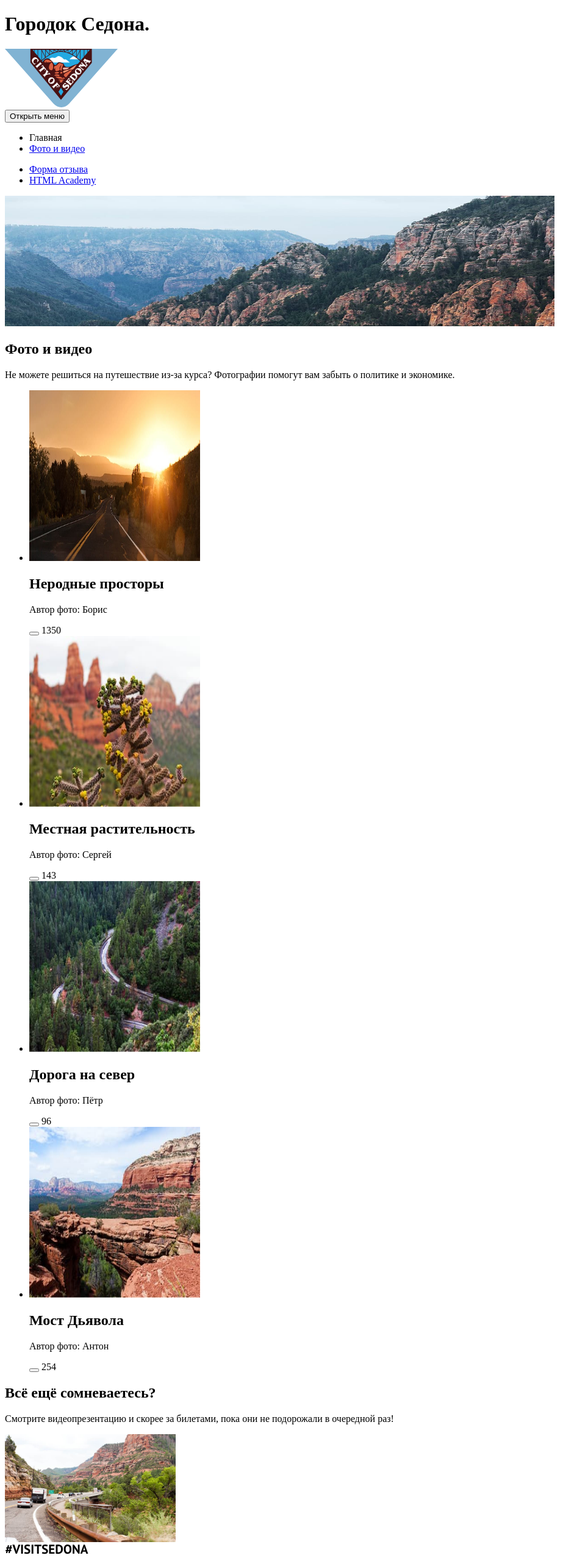
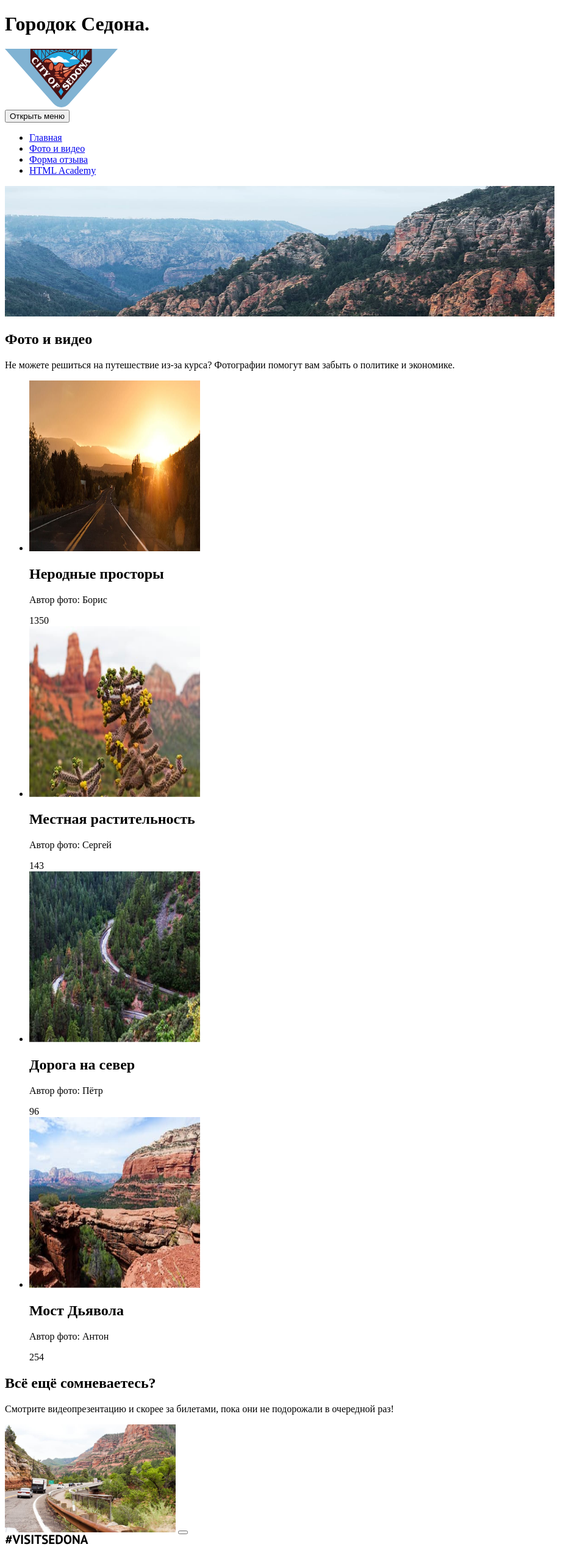
Before and after one commit to htmlacademy-adaptive/2316489-sedona-28, a plain HTML site: page 2/catalog.html in a window 1280 px wide. Shown: the top 2560 px of the page at 61% size, without its empty margins (0-964 px from the left). Drawn offline with Linux system fonts and the light colour scheme.

Commit message:
:heavy_check_mark: Сборка #2

```diff
--- a/2/catalog.html
+++ b/2/catalog.html
@@ -10,7 +10,7 @@
 <body class="page__body">
   <header class="main-header">
     <h1 class="visually-hidden">Городок Седона.</h1>
-    <a class="main-header__logo">
+    <a class="main-header__logo" href="index.html">
       <img class="main-header__logo-image" src="img/logo.svg" width="185" height="96" alt="Логотип города Седона">
     </a>
     <nav class="main-nav">
@@ -20,18 +20,15 @@
       <div class="main-nav__wrapper">
         <ul class="main-nav__list site-list">
           <li class="site-list__item">
-            <a>
+            <a href="index.html">
               Главная
             </a>
           </li>
           <li class="site-list__item site-list__item--current">
-            <a href="catalog.html">
+            <a href="#">
               Фото и видео
             </a>
           </li>
-        </ul>
-        <div class="main-nav__list user-list">
-          <ul class="main-nav__list user-list">
           <li class="site-list__item">
             <a href="form.html">
               Форма отзыва
@@ -44,7 +41,6 @@
           </li>
         </ul>
       </div>
-      </div>
     </nav>
   </header>
 
@@ -54,41 +50,45 @@
         alt="Добро пожаловать в Седону.">
     </section>
 
-    <section class="media">
-      <h2 class="media__title">Фото и видео</h2>
-      <p class="media__description">Не можете решиться на путешествие из-за курса? Фотографии помогут вам забыть о
+    <section class="catalog">
+      <h2 class="catalog__title">Фото и видео</h2>
+      <p class="catalog__description">Не можете решиться на путешествие из-за курса? Фотографии помогут вам забыть о
         политике и экономике.</p>
       <ul class="catalog__list">
         <li class="catalog__item">
+          <a class="catalog__card" href="#">
             <img class="catalog__image" src="img/space.jpg" width="280" height="280" alt="Фото просторов Седоны.">
+          </a>
           <h2 class="catalog__title-image">Неродные просторы</h2>
           <p class="catalog__autor">Автор фото: Борис</p>
-          <button class="catalog__button-like button-like" type="button"></button>
-            <span class="like-button__total">1350</span>
+          <span class="catalog__button-like">1350</span>
         </li>
 
         <li class="catalog__item">
+          <a class="catalog__card" href="#">
             <img class="catalog__image" src="img/vegetation.jpg" width="280" height="280" alt="Фото растительности.">
+          </a>
           <h2 class="catalog__title-image">Местная растительность</h2>
           <p class="catalog__autor">Автор фото: Сергей</p>
-          <button class="catalog__button-like button-like" type="button"></button>
-            <span class="like-button__total">143</span>
+          <span class="catalog__button-like">143</span>
         </li>
 
         <li class="catalog__item">
+          <a class="catalog__card" href="#">
             <img class="catalog__image" src="img/road.jpg" width="280" height="280" alt="Фото просторов Седоны.">
+          </a>
           <h2 class="catalog__title-image">Дорога на север</h2>
           <p class="catalog__autor">Автор фото: Пётр</p>
-          <button class="catalog__button-like button-like" type="button"></button>
-            <span class="like-button__total">96</span>
+          <span class="catalog__button-like">96</span>
         </li>
 
         <li class="catalog__item">
+          <a class="catalog__card" href="#">
             <img class="catalog__image" src="img/bridge.jpg" width="280" height="280" alt="Фото просторов Седоны.">
+          </a>
           <h2 class="catalog__title-image">Мост Дьявола</h2>
           <p class="catalog__autor">Автор фото: Антон</p>
-          <button class="catalog__button-like button-like" type="button"></button>
-            <span class="like-button__total">254</span>
+          <span class="catalog__button-like">254</span>
         </li>
       </ul>
     </section>
@@ -98,6 +98,7 @@
       <p class="presentation__description">Смотрите видеопрезентацию и скорее за билетами, пока они не подорожали в
         очередной раз!</p>
       <img class="presentation__video" src="img/video.jpg" width="280" height="177" alt="Видео города Седона">
+      <button class="presentation__play" type="button"></button>
     </section>
   </main>
 
```
Also changed, not shown: 2/form.html (+5 -9 lines), 2/index.html (+2 -6 lines). Lines whose indentation alone changed are shown as unchanged.
